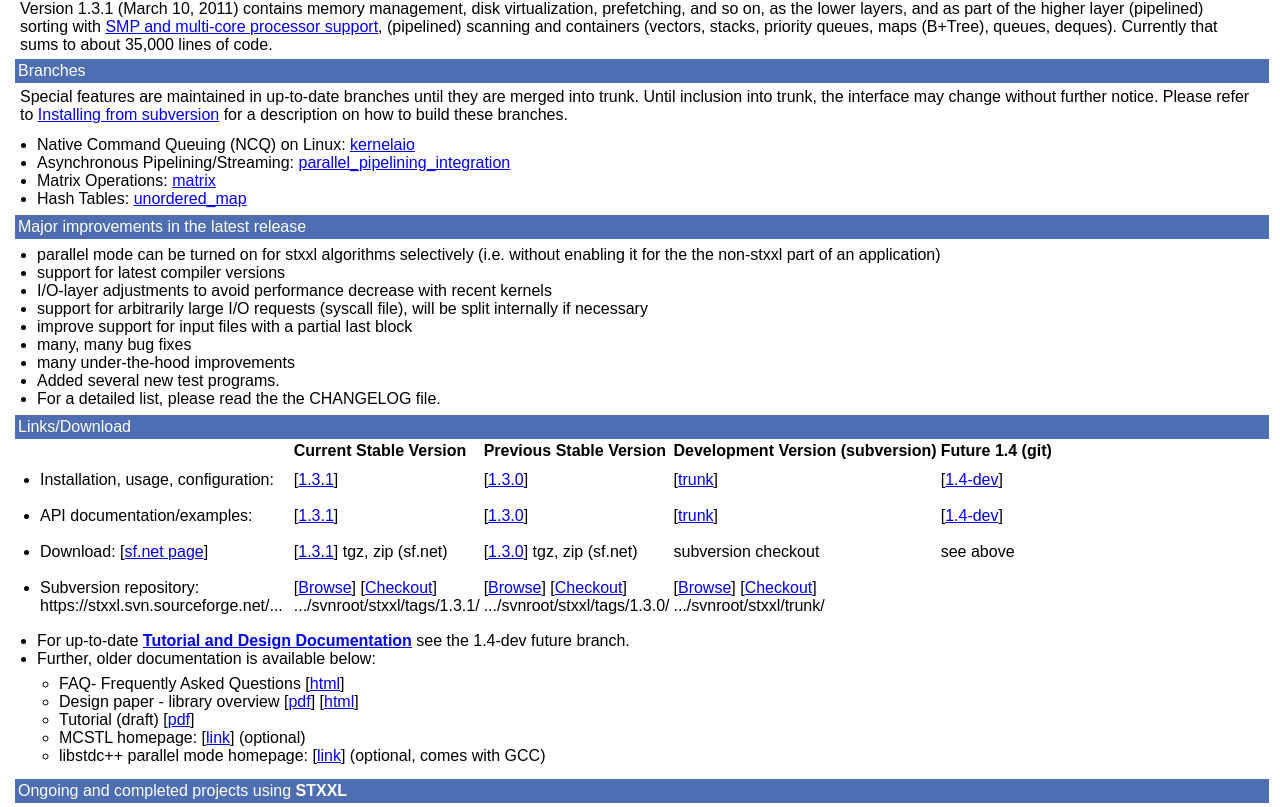
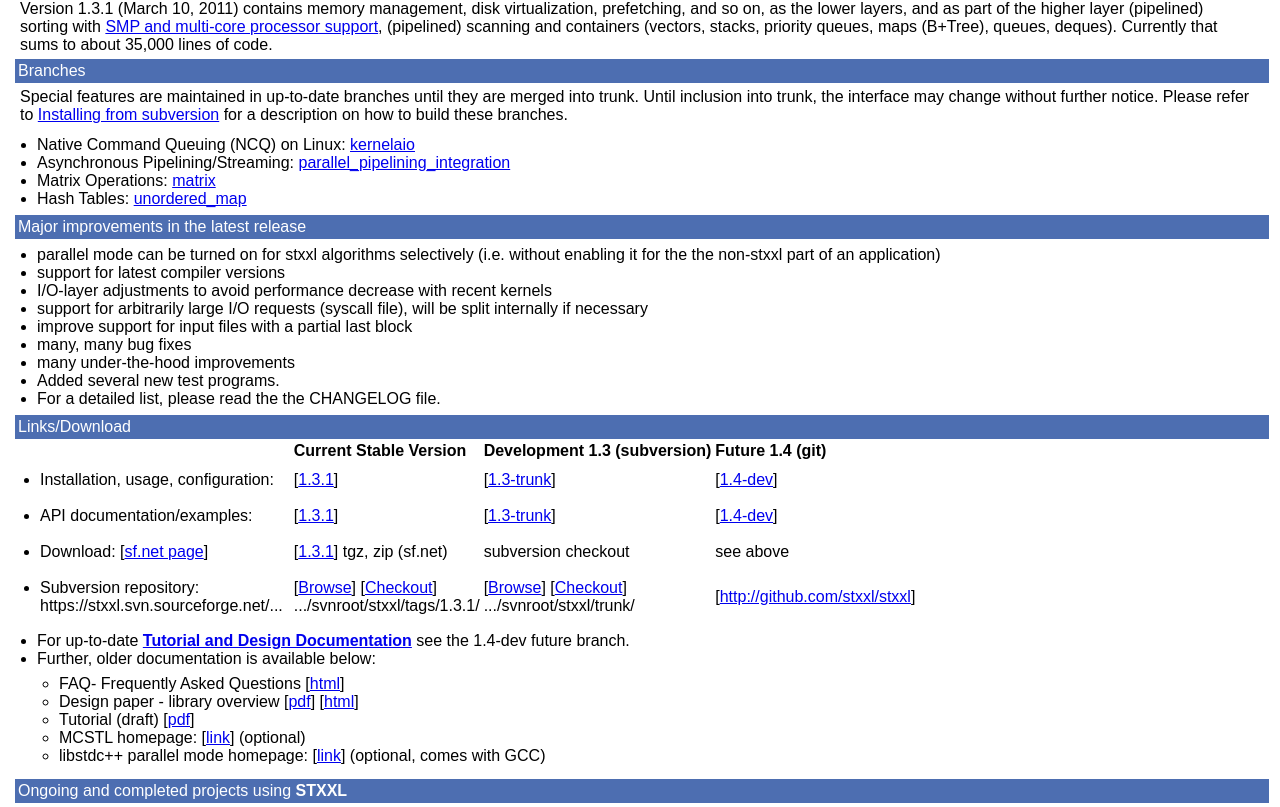
Before and after one commit to bingmann/stxxl-svn-import-archive, a plain HTML site: page homepage/index.html in a window 1280 px wide. Shown: the part 888-1695 px from the top of the page. Drawn offline with Linux system fonts and the light colour scheme; a script that the page names is missing.

Commit message:
Removing 1.3.0 references, adding github and rewriting people names.
git-svn-id: svn://svn.code.sf.net/p/stxxl/code/trunk@3231 4e380d45-d1fd-0310-85a7-d18ec86df0ad

```diff
--- a/homepage/index.html
+++ b/homepage/index.html
@@ -71,8 +71,8 @@
             </li>
         </ul>
         <p>
-            <b>Current contributors: </b>Andreas Beckmann, Johannes Singler<br/>
-            <b>Past contributors: </b>Roman Dementiev (author), Peter Sanders
+            <b>Current maintainers:</b> Andreas Beckmann, Timo Bingmann<br/>
+            <b>Past contributors:</b> Roman Dementiev (author), Peter Sanders, Johannes Singler, Raoul Steffen, Markus Westphal
         </p>
         <br/>
         <h2>
@@ -249,10 +249,7 @@
                     <b>Current Stable Version </b>
                 </td>
                 <td>
-                    <b>Previous Stable Version </b>
-                </td>
-                <td>
-                    <b>Development Version (subversion) </b>
+                    <b>Development 1.3 (subversion)</b>
                 </td>
                 <td>
                     <b>Future 1.4 (git)</b>
@@ -270,10 +267,7 @@
                     [<a href="http://algo2.iti.kit.edu/stxxl/tags/1.3.1/install.html">1.3.1</a>]
                 </td>
                 <td>
-                    [<a href="http://algo2.iti.kit.edu/stxxl/tags/1.3.0/install.html">1.3.0</a>]
-                </td>
-                <td>
-                    [<a href="http://algo2.iti.kit.edu/stxxl/trunk/install-svn.html">trunk</a>]
+                    [<a href="http://algo2.iti.kit.edu/stxxl/trunk/install-svn.html">1.3-trunk</a>]
                 </td>
                 <td>
                     [<a href="http://panthema.net/stxxl-tmp/install.html">1.4-dev</a>]
@@ -291,10 +285,7 @@
                     [<a href="http://algo2.iti.kit.edu/stxxl/tags/1.3.1/">1.3.1</a>]
                 </td>
                 <td>
-                    [<a href="http://algo2.iti.kit.edu/stxxl/tags/1.3.0/">1.3.0</a>]
-                </td>
-                <td>
-                    [<a href="http://algo2.iti.kit.edu/stxxl/trunk/">trunk</a>]
+                    [<a href="http://algo2.iti.kit.edu/stxxl/trunk/">1.3-trunk</a>]
                 </td>
                 <td>
                     [<a href="http://panthema.net/stxxl-tmp/">1.4-dev</a>]
@@ -310,9 +301,6 @@
                 </td>
                 <td>
                     [<a href="http://sourceforge.net/projects/stxxl/files/">1.3.1</a>] tgz, zip (sf.net)
-                </td>
-                <td>
-                    [<a href="http://sourceforge.net/projects/stxxl/files/stxxl/1.3.0/">1.3.0</a>] tgz, zip (sf.net)
                 </td>
                 <td>
                     subversion checkout
@@ -338,16 +326,13 @@
                     .../svnroot/stxxl/tags/1.3.1/
                 </td>
                 <td>
-                        [<a href="http://stxxl.svn.sourceforge.net/viewvc/stxxl/tags/1.3.0/">Browse</a>]
-                        [<a href="https://stxxl.svn.sourceforge.net/svnroot/stxxl/tags/1.3.0/">Checkout</a>]
-                        <br/>
-                    .../svnroot/stxxl/tags/1.3.0/
-                </td>
-                <td>
                         [<a href="http://stxxl.svn.sourceforge.net/viewvc/stxxl/trunk/">Browse</a>]
                         [<a href="https://stxxl.svn.sourceforge.net/svnroot/stxxl/trunk/">Checkout</a>]
                         <br/>
                     .../svnroot/stxxl/trunk/
+                </td>
+                <td>
+                        [<a href="http://github.com/stxxl/stxxl.git">http://github.com/stxxl/stxxl</a>]
                 </td>
             </tr>
         </table>
```
